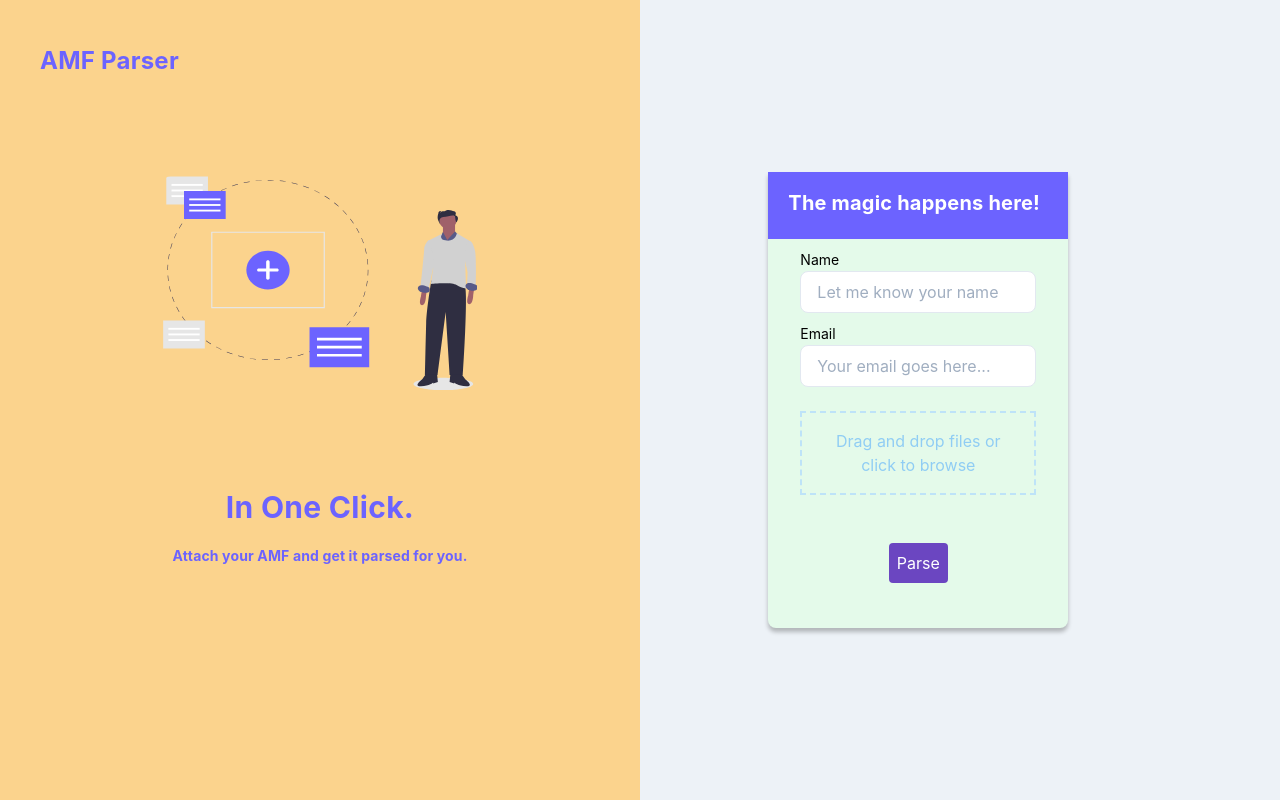
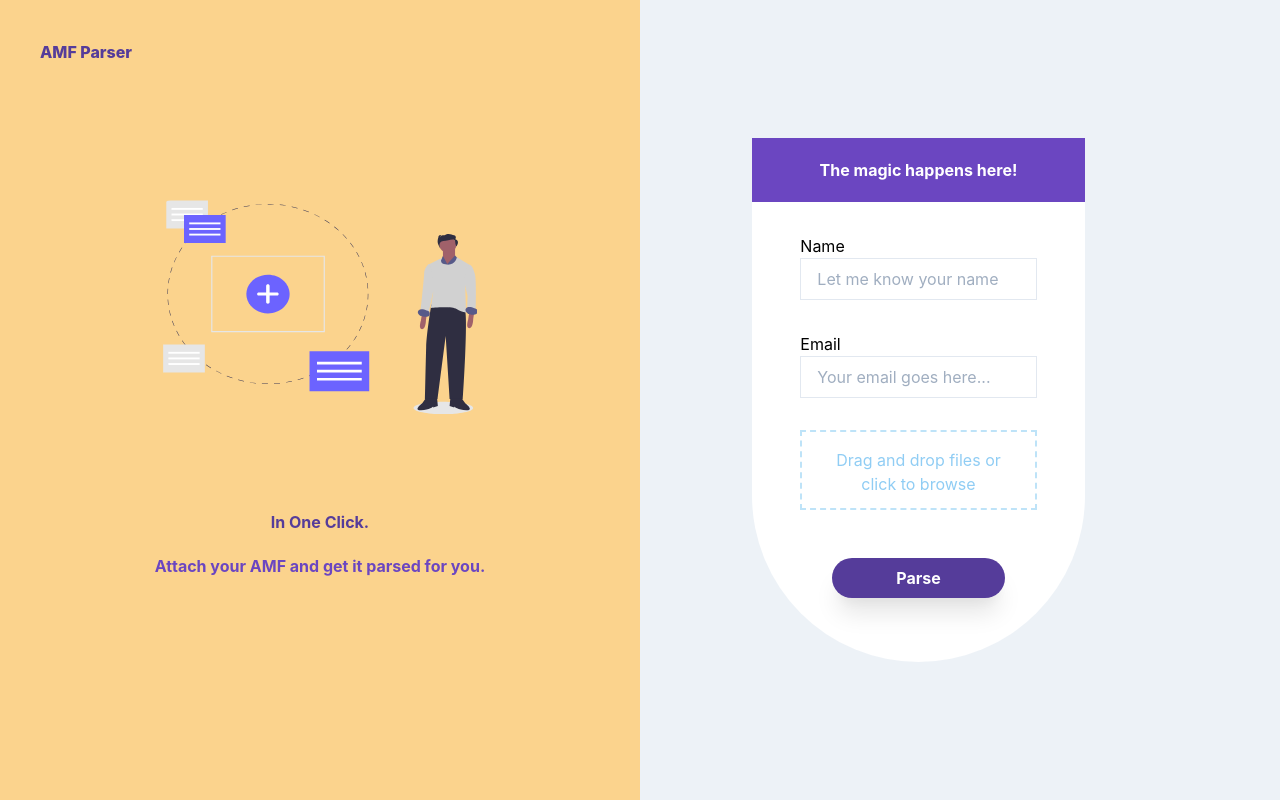
Before and after one commit to boyepanthera/amf-frontend, a React (Create React App) app: page / in a window 1280 px wide. Built offline with nearby package versions, Linux system fonts and the light colour scheme.

Commit message:
restyle parse form

```diff
--- a/package.json
+++ b/package.json
@@ -15,6 +15,7 @@
     "react-dropzone": "^10.2.1",
     "react-router-dom": "^5.1.2",
     "react-scripts": "3.3.0",
+    "react-spring": "^8.0.27",
     "react-test-renderer": "^16.12.0",
     "serve": "^11.3.0",
     "styled-components": "^5.0.0",
--- a/src/App.css
+++ b/src/App.css
@@ -37,10 +37,6 @@
     box-shadow: 0px 4px 4px rgba(0, 0, 0, 0.25);
 }
 
-.Form-Header {
-    height: 67px;
-    background: #6C63FF;
-}
 
 .Form-Header-Text {
     height: 23px;
@@ -65,8 +61,6 @@
     @apply bg-purple-900
 }
 
-
-
 @tailwind components;
 
 @tailwind utilities;
--- a/src/App.js
+++ b/src/App.js
@@ -40,8 +40,7 @@ function App() {
     data.append('name', name);
     data.append('email', email);
     data.append('file', file);
-    // console.log(data);
-    axios.post('http://localhost:5003/amf', data, { headers : {"Accept": "multipart/form-data"}})
+    axios.post('http://localhost:5003/amf/csv', data, { headers : {"Accept": "multipart/form-data"}})
     .then(response => console.log(response))
   }
 
@@ -61,27 +60,27 @@ function App() {
           onSubmit = { handleSubmit }
         >
           {({errors, touched, setFieldValue}) => (
-               <Form className='Parse-Form rounded-b-lg '>
-              <div className='Form-Header'>
-                <h4 className='Form-Header-Text p-5 justify-center'>The magic happens here!</h4>
+               <Form className='rounded-b-full w-4/5 bg-white pb-8'>
+              <div className='bg-purple-700  p-5'>
+                <div className='text-white text-center font-bold text-lg'>The magic happens here!</div>
               </div>
-              <div className='px-8 py-2'>
-              <div className='block'>
-                <label className='text-sm' htmlFor='name'>Name</label>
-                <Field name='name' className='bg-white focus:outline-none focus:shadow-outline border border-gray-300 rounded-lg py-2 px-4 block w-full appearance-none leading-normal mb-2' placeholder='Let me know your name'/>
+              <div className='px-12 py-2 my-6'>
+              <div className='mb-8'>
+                <label className='text-xs' htmlFor='name'>Name</label>
+                <Field name='name' className='bg-white focus:outline-none focus:shadow-outline border border-gray-300 rounded-xs py-2 px-4 block w-full appearance-none leading-normal mb-2' placeholder='Let me know your name'/>
                 {errors.name && touched.name? <Err className='text-sm'>{errors.name}</Err>: null}
               </div>
-              <div className='block'>
-                <label className='text-sm' htmlFor='email'>Email</label>
-                <Field name='email' type='email' className='bg-white focus:outline-none focus:shadow-outline border border-gray-300 rounded-lg py-2 px-4 block w-full appearance-none leading-normal mb-2 btn' placeholder='Your email goes here...'/>
+              <div className='mb-8'>
+                <label className='text-xs' htmlFor='email'>Email</label>
+                <Field name='email' type='email' className='bg-white focus:outline-none focus:shadow-outline border border-gray-300 rounded-xs py-2 px-4 block w-full appearance-none leading-normal mb-2' placeholder='Your email goes here...'/>
                 {errors.email && touched.email? <Err className='text-sm'>{errors.email}</Err>: null}
               </div>
-              <div>
-              <section className='max-h-10  border-dashed border-blue-200 border-2 mt-6'>
+              <div className='mb-8'>
+              <section className='border-dashed h-20 border-blue-200 border-2 mt-6'>
                 <div  className='' {...getRootProps({className:'dropzone'})}>
-                  <input name='file' type='file' {...getInputProps({onChange: function(e){setFieldValue('file', e.currentTarget.files[0])}})} />
+                  <input name='file' className='hidden' type='file' {...getInputProps({onChange: function(e){setFieldValue('file', e.currentTarget.files[0])}})} />
                   {/* <aside> */}
-                  <p className='text-center text-blue-300 p-4'>Drag and drop files or click to browse</p>
+                  <p className='text-center p-4 text-blue-300'>Drag and drop files or click to browse</p>
                   {/* </aside> */}
                   {errors.file && touched.file? <Err className='text sm'>{errors.file}</Err>: null}
                 </div>
@@ -89,7 +88,7 @@ function App() {
                 <ul>{files}</ul>
               </div>
               <div className='mt-12 justify-center flex h-10'>
-              <button type='submit' className='btn-sm-fincon'>Parse </button>
+              <button type='submit' className='w-full font-bold bg-purple-800 mx-8 rounded-full hover:bg-purple-500 focus:outline-none shadow-xl text-white'>Parse </button>
               </div>
               </div>
             </Form>
--- a/src/components/LeftPanel.js
+++ b/src/components/LeftPanel.js
@@ -5,15 +5,14 @@ export const LeftPanel  = ()=>{
 
   return (
     <div>
-      <div className='p-10 Logo text-2xl'>AMF Parser</div>
+      <div className='p-10 text-purple-800 font-extrabold text-2xl'>AMF Parser</div>
         <div className='mx-auto my-24 flex justify-center md:flex-shrink-0'>
           <img className='rounded-lg md:w-80 ' src={Introducer} alt='Explainer Standing with Direction for app use'/>
-
         </div>
       <div className='justify-center flex'>
-          <div className='item-1 text-3xl Intro-Text'>In One Click.</div>
+          <div className='item-1 text-3xl text-center font-bold text-purple-800'>In One Click.</div>
       </div>
-      <div className='small text-center m-5 Intro-Sub-Text'>Attach your AMF and get it parsed for you.</div>
+      <div className='text-purple-700 text-center m-5 font-bold text-sm'>Attach your AMF and get it parsed for you.</div>
     </div>
 )
 }
--- a/tailwind.config.js
+++ b/tailwind.config.js
@@ -1,5 +1,9 @@
 module.exports = {
-    theme: {},
+    theme: {
+        fontSize : {
+            '8xl' : '7rem'
+        }
+    },
     variant: {},
     plugins: []
 }
```
Also changed, not shown: src/output.css, 1 other file (tests, documents, lock files or other folders).
